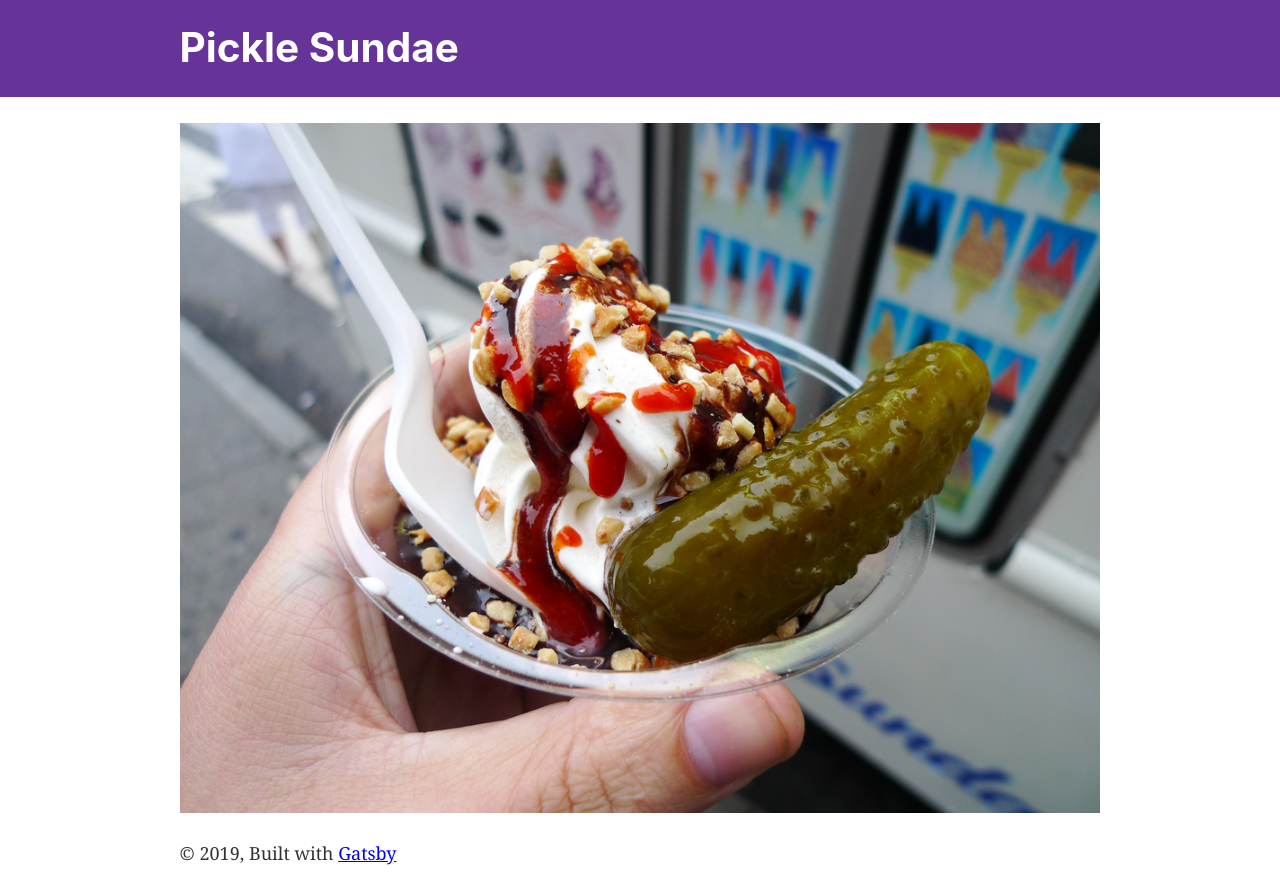
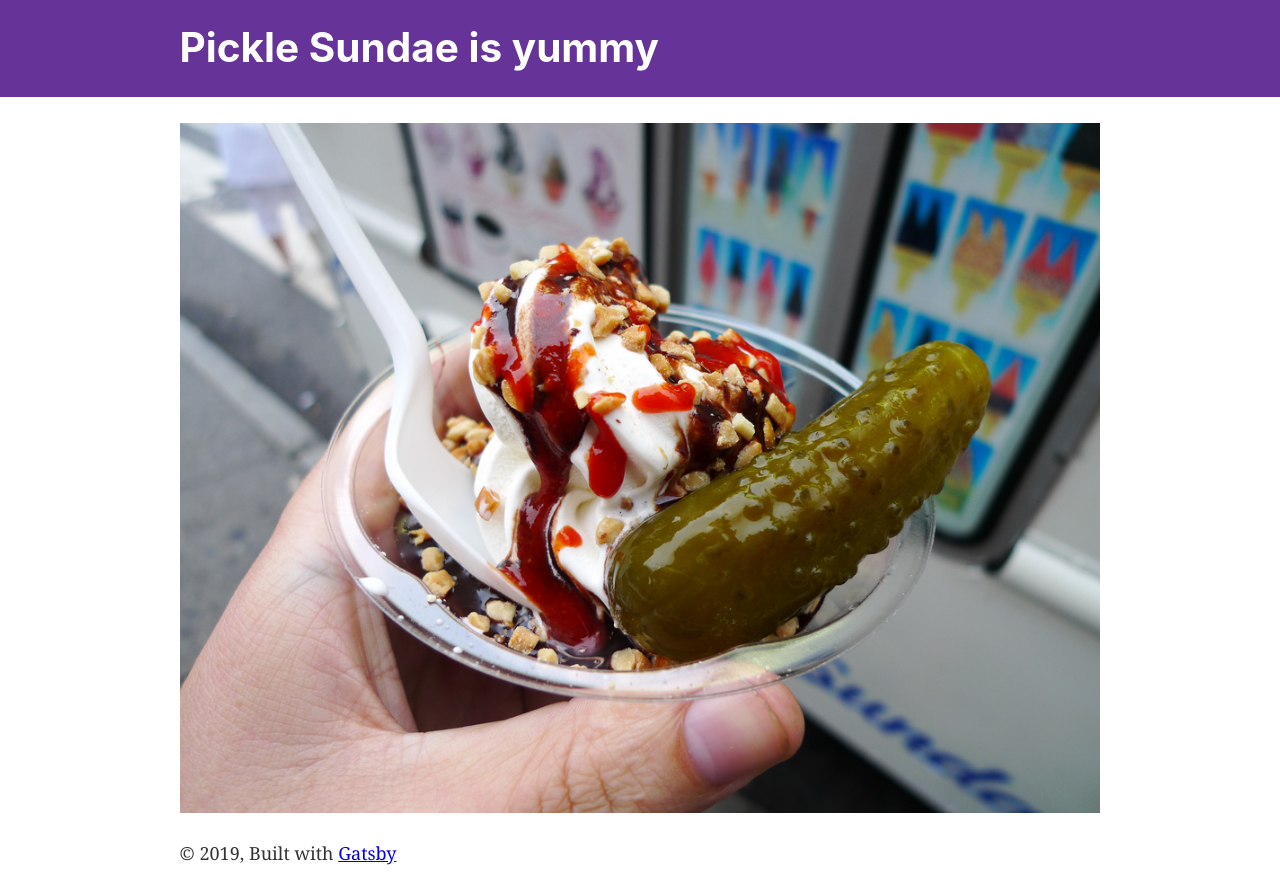
Before and after one commit to FerasDA/s2ack-gatsby-demo, a Gatsby site: page / in a window 1280 px wide. Built offline with nearby package versions, Linux system fonts and the light colour scheme; Gatsby itself is replaced by a stand-in of ours.

Commit message:
Update header.js

```diff
--- a/src/components/header.js
+++ b/src/components/header.js
@@ -24,7 +24,7 @@ const Header = ({ siteTitle }) => (
             textDecoration: `none`,
           }}
         >
-          {'Pickle Sundae'}
+          {'Pickle Sundae is yummy'}
         </Link>
       </h1>
     </div>
```
